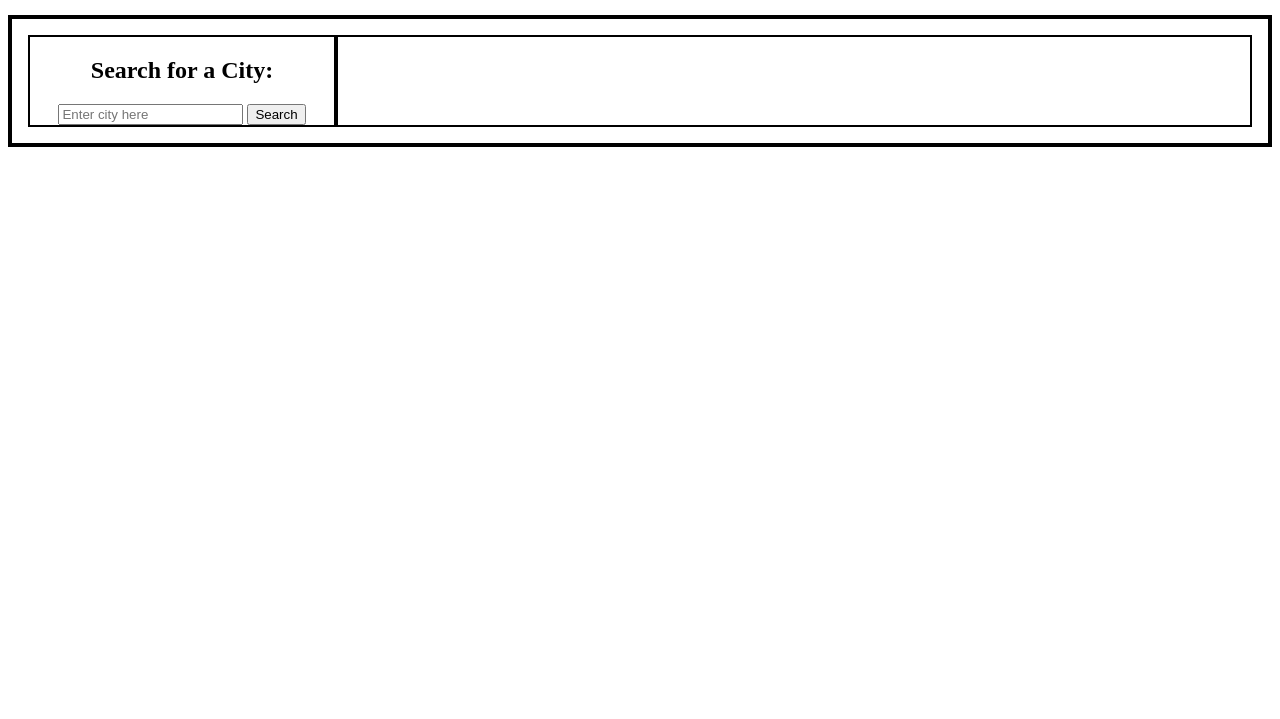
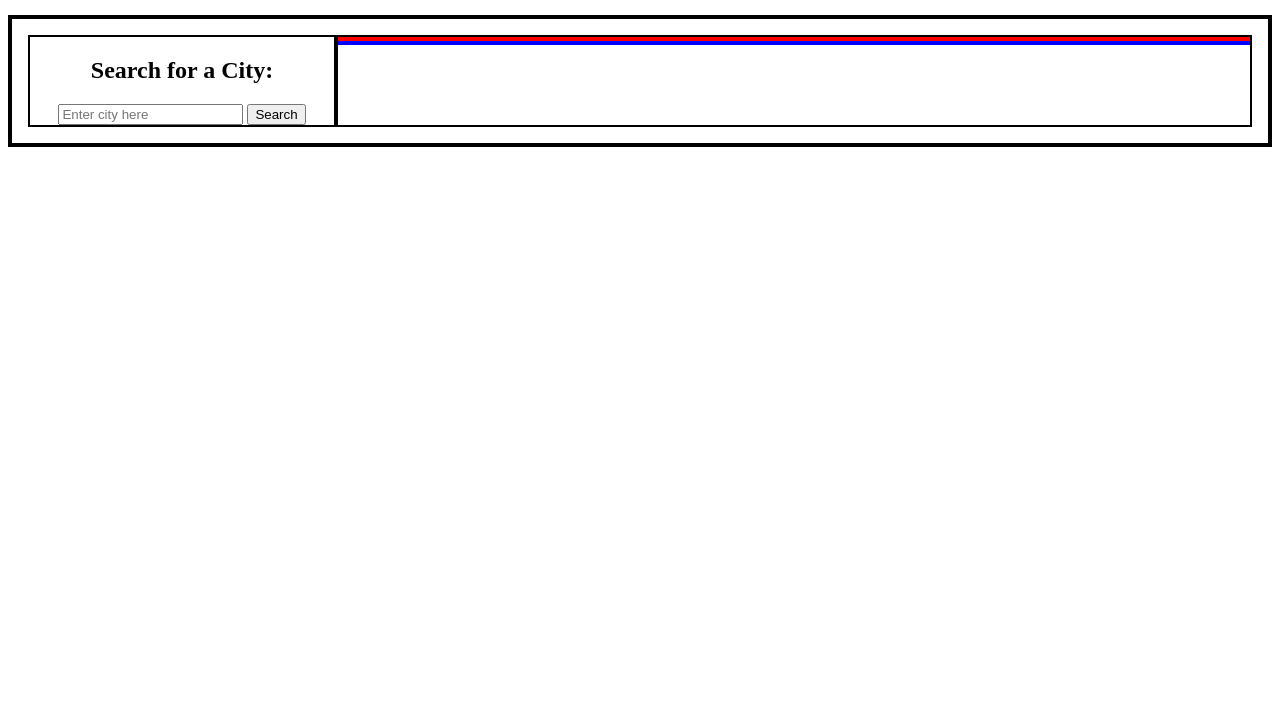
Before and after one commit to dom-jackson/weather-dashboard, a plain HTML site: page index.html in a window 1280 px wide. Shown: the part 81-800 px from the top of the page. Drawn offline with Linux system fonts and the light colour scheme.

Commit message:
bassic css to view the separate containers for forecast is populating correctly

```diff
--- a/assets/css/style.css
+++ b/assets/css/style.css
@@ -21,3 +21,11 @@ h1 {
     border: 2px solid black;
     width: 75%;
 }
+
+#search-location {
+    border: 2px solid red;
+}
+#five-day-forecast {
+    display: flex;
+    border: 2px solid blue;
+}
```
